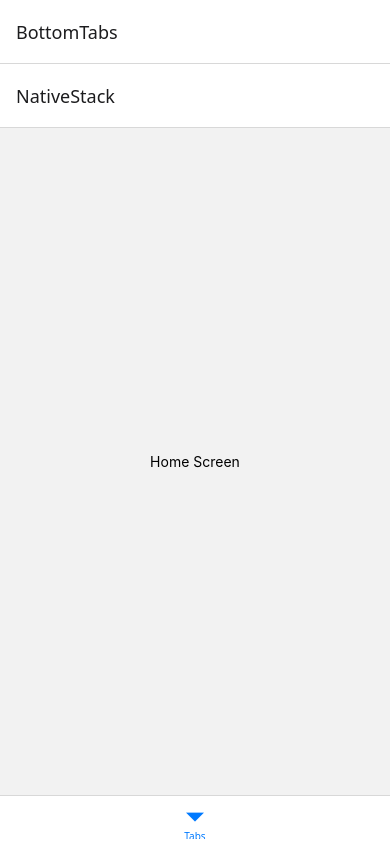
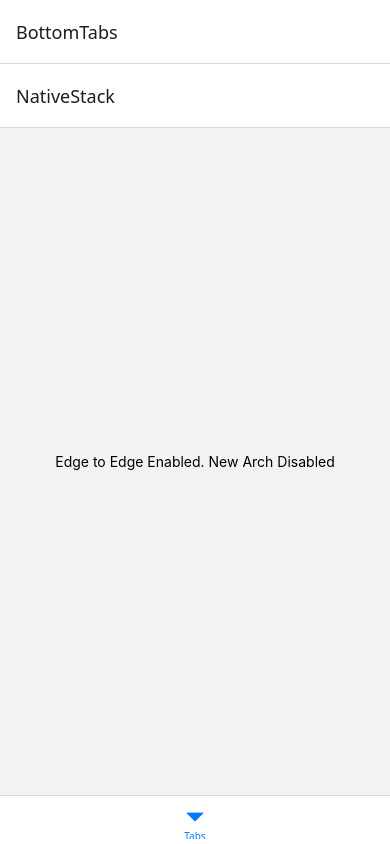
Before and after one commit to peterpme/edge-to-edge-demo, a React Native app: screen / in a window 390 px wide. Built offline with nearby package versions, Linux system fonts and the light colour scheme.

Commit message:
edge to edge enabled. new arch disabled

```diff
--- a/App.js
+++ b/App.js
@@ -7,7 +7,7 @@ import { SafeAreaProvider, useSafeAreaInsets } from 'react-native-safe-area-cont
 function HomeScreen() {
   return (
     <View style={{ flex: 1, alignItems: 'center', justifyContent: 'center' }}>
-      <Text>Home Screen</Text>
+      <Text>Edge to Edge Enabled. New Arch Disabled</Text>
     </View>
   );
 }
```
